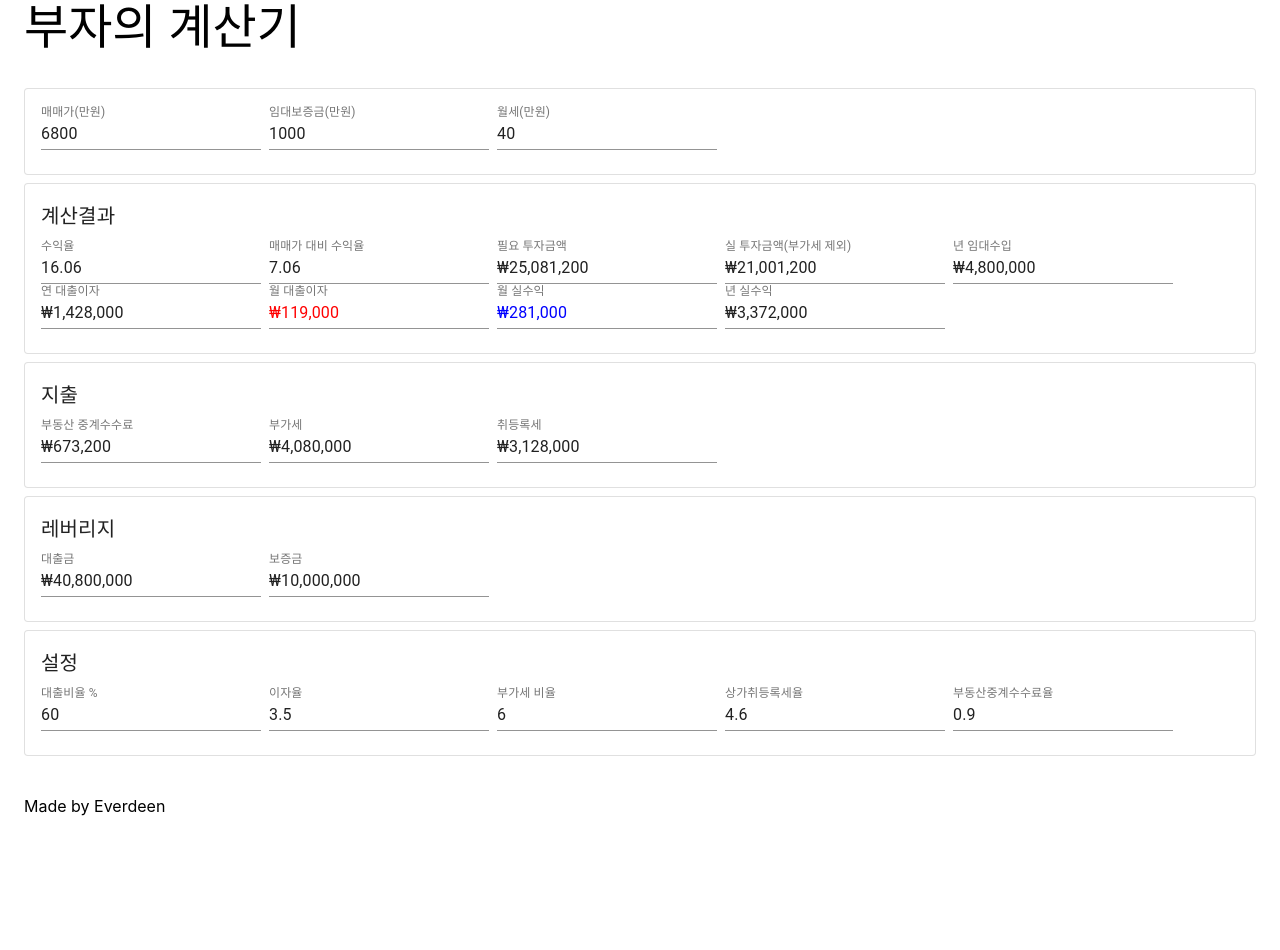
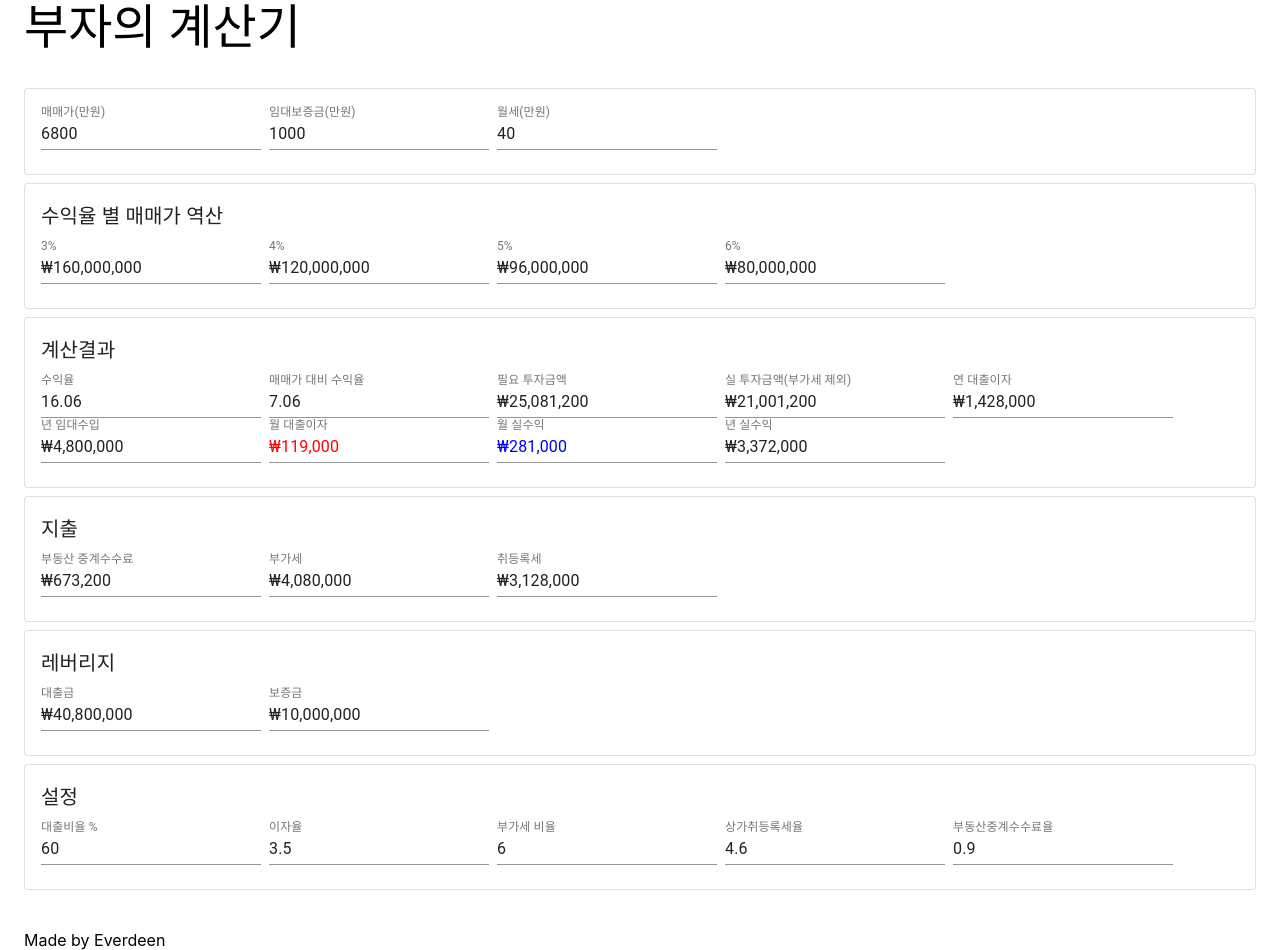
Before and after one commit to everdeen7336/richCalculator, a Next.js app: page / in a window 1280 px wide. Before the commit the page ends 816 px from the top, so only its background shows below. Built offline with nearby package versions, Linux system fonts and the light colour scheme.

Commit message:
reverce calc

```diff
--- a/pages/index.tsx
+++ b/pages/index.tsx
@@ -97,11 +97,22 @@ export default function Home() {
   const [interestRate, setInterestRate] = useState(3.5); // 이자율
   const [commissionRate, setCommissionRate] = useState(0.9); // 부동산중계 수수료율
 
+  const [price3, setPrice3] = useState(0);
+  const [price4, setPrice4] = useState(0);
+  const [price5, setPrice5] = useState(0);
+  const [price6, setPrice6] = useState(0);
+
   const compute = () => {
     // 실제 계산
     const priceMaan = price * 10000;
     const monthlyRentMaan = monthlyRent * 10000;
     const depositMaan = deposit * 10000;
+
+    // 월세 역산 가격
+    setPrice6(monthlyRentMaan * 1200 / 6);
+    setPrice5(monthlyRentMaan * 1200 / 5);
+    setPrice4(monthlyRentMaan * 1200 / 4);
+    setPrice3(monthlyRentMaan * 1200 / 3);
 
     // 지출
     const commission = priceMaan * commissionRate / 100 * 1.1;
@@ -190,6 +201,41 @@ export default function Home() {
         <Card variant="outlined" className={classes.card}>
           <CardContent>
             <Typography variant="h6" component="h1" gutterBottom>
+              수익율 별 매매가 역산
+              </Typography>
+            <TextField
+              className={classes.textField}
+              label="3%"
+              value={price3}
+              size="small"
+              InputProps={{ readOnly: true, inputComponent: NumberFormatCustom as any, }}
+            />
+            <TextField
+              className={classes.textField}
+              label="4%"
+              value={price4}
+              size="small"
+              InputProps={{ readOnly: true, inputComponent: NumberFormatCustom as any, }}
+            />
+            <TextField
+              className={classes.textField}
+              label="5%"
+              value={price5}
+              size="small"
+              InputProps={{ readOnly: true, inputComponent: NumberFormatCustom as any, }}
+            />
+            <TextField
+              className={classes.textField}
+              label="6%"
+              value={price6}
+              size="small"
+              InputProps={{ readOnly: true, inputComponent: NumberFormatCustom as any, }}
+            />
+          </CardContent>
+        </Card>
+        <Card variant="outlined" className={classes.card}>
+          <CardContent>
+            <Typography variant="h6" component="h1" gutterBottom>
               계산결과
               </Typography>
             <TextField
@@ -222,15 +268,15 @@ export default function Home() {
             />
             <TextField
               className={classes.textField}
-              label="년 임대수입"
-              value={annualRent}
+              label="연 대출이자"
+              value={annualInterest}
               size="small"
               InputProps={{ readOnly: true, inputComponent: NumberFormatCustom as any, }}
             />
             <TextField
               className={classes.textField}
-              label="연 대출이자"
-              value={annualInterest}
+              label="년 임대수입"
+              value={annualRent}
               size="small"
               InputProps={{ readOnly: true, inputComponent: NumberFormatCustom as any, }}
             />
```
